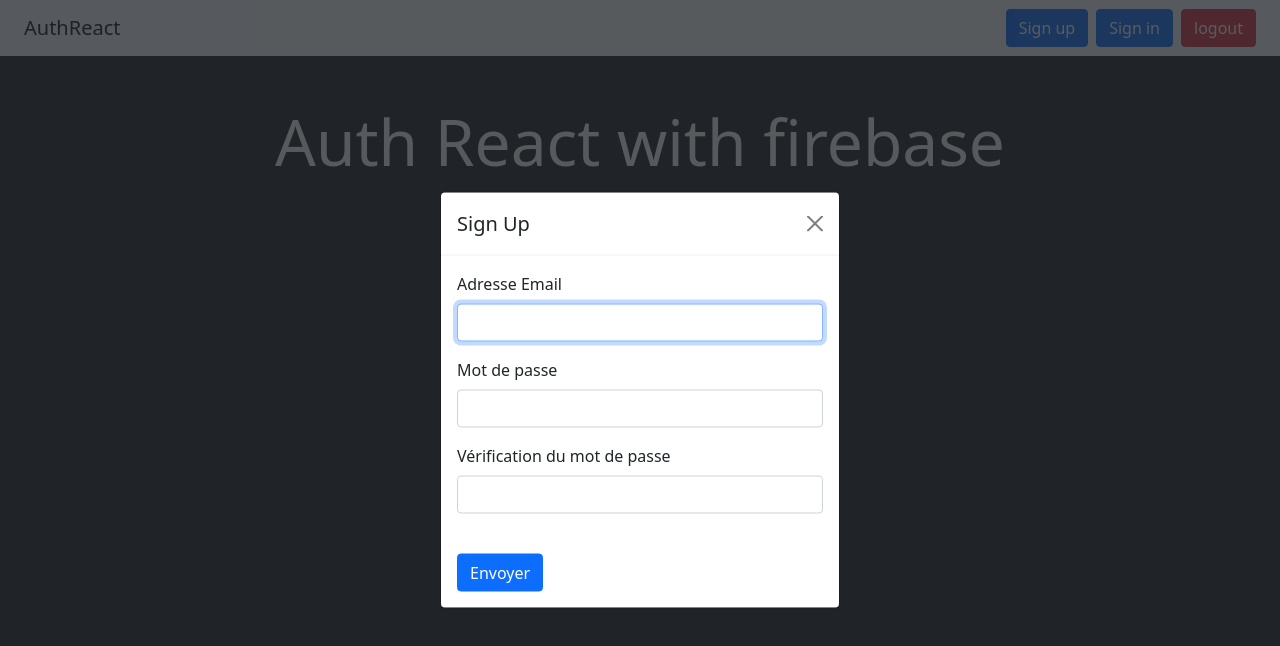
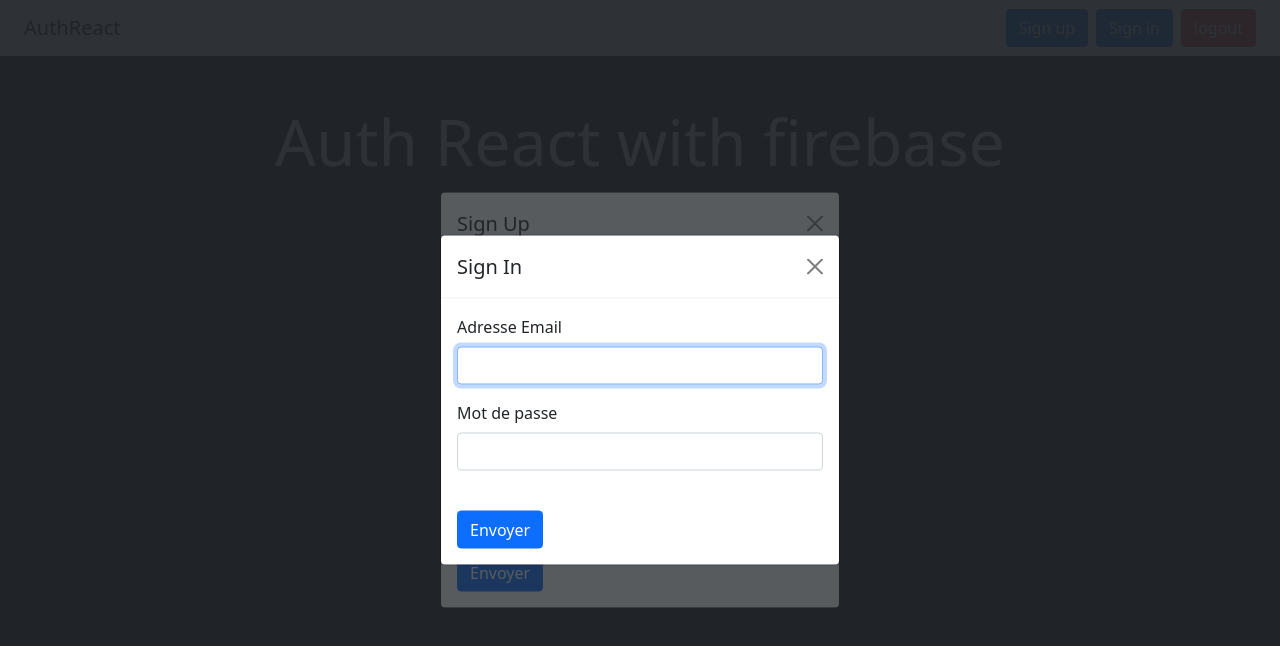
Before and after one commit to 2015tb145-Acare/auth-react-with-firebase, a React (Create React App) app: page / in a window 1280 px wide. Shown: the top 646 px of the page. Built offline with nearby package versions, Linux system fonts and the light colour scheme.

Commit message:
sign In modal UI

```diff
--- a/src/App.js
+++ b/src/App.js
@@ -2,12 +2,14 @@ import { Routes, Route } from "react-router-dom";
 import Home from "./pages/home";
 import Navbar from "./components/Navbar";
 import SignUpModal from "./components/SignUpModal";
+import SignInModal from "./components/SignInModal";
 
 function App() {
   return (
     <>
       <Navbar />
       <SignUpModal />
+      <SignInModal />
       <Routes>
         <Route path="/" element={<Home />} />
       </Routes>
--- /dev/null
+++ b/src/components/SignInModal.js
@@ -0,0 +1,56 @@
+import React from "react";
+
+export default function SignInModal() {
+  return (
+    <>
+      <div className="position-fixed top-0 vw-100 vh-100">
+        <div className="w-100 h-100 bg-dark bg-opacity-75">
+          <div
+            className="position-absolute top-50 start-50 translate-middle"
+            style={{ minWidth: "400px" }}
+          >
+            <div className="modal-dialog">
+              <div className="modal-content">
+                <div className="modal-header">
+                  <h5 className="modal-title">Sign In</h5>
+                  <button className="btn-close"></button>
+                </div>
+                <div className="modal-body">
+                  <form className="sign-in-form">
+                    <div className="mb-3">
+                      <label htmlFor="signInEmail" className="form-label">
+                        Adresse Email
+                      </label>
+                      <input
+                        id="signInEmail"
+                        name="email"
+                        type="email"
+                        required
+                        autoFocus
+                        className="form-control"
+                      />
+                    </div>
+                    <div className="mb-3">
+                      <label htmlFor="signInPassword" className="form-label">
+                        Mot de passe
+                      </label>
+                      <input
+                        id="signInPassword"
+                        name="password"
+                        type="password"
+                        required
+                        className="form-control"
+                      />
+                    </div>
+                    <p className="text-danger py-1"></p>
+                    <button className="btn btn-primary">Envoyer</button>
+                  </form>
+                </div>
+              </div>
+            </div>
+          </div>
+        </div>
+      </div>
+    </>
+  );
+}
```
